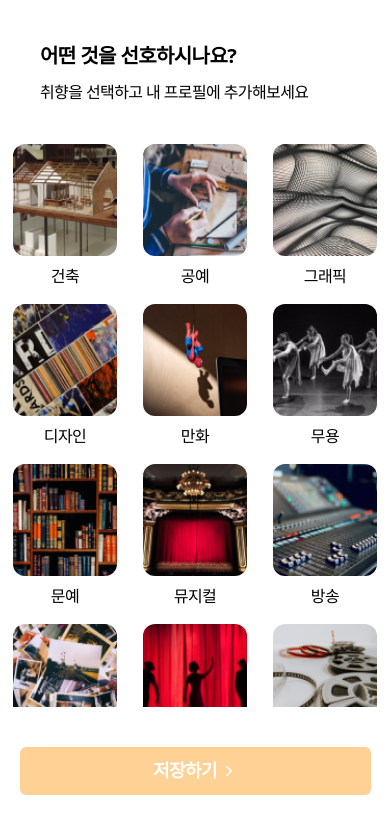
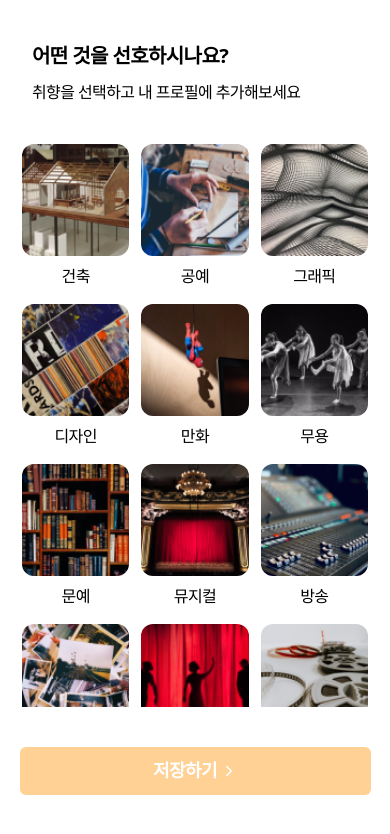
Before and after one commit to art-friendly-project/front-end, a React (Create React App) app in the folder web/: page /taste-select in a window 390 px wide. Shown: the top 834 px of the page. Built offline with nearby package versions, Linux system fonts and the light colour scheme.

Commit message:
design: 마진, 패딩 일부 수정

```diff
--- a/web/src/components/login/LoginTitle.tsx
+++ b/web/src/components/login/LoginTitle.tsx
@@ -1,6 +1,6 @@
 const LoginTitle = () => {
   return (
-    <div className="flex flex-col w-full pl-10 mb-20 md:items-center md:ml-0">
+    <div className="flex flex-col w-full mb-20 pl-7 sm:items-center sm:pl-0">
       <span className="mb-2 text-Display3">Art-Friendly</span>
       <span className="text-Display1-M">예술을 만나고, 나누는 즐거움</span>
     </div>
--- a/web/src/components/tasteSelect/SelectCover.tsx
+++ b/web/src/components/tasteSelect/SelectCover.tsx
@@ -2,7 +2,7 @@ import { IoHeart } from 'react-icons/io5';
 
 const SelectCover = () => {
   return (
-    <div className="absolute flex items-center justify-center w-4/5 bg-orange-100 opacity-65 h-28 rounded-xl animate-appear-mid">
+    <div className="absolute flex items-center justify-center bg-orange-100 w-9/10 opacity-65 h-28 rounded-xl animate-appear-mid">
       <IoHeart className="w-12 h-12 text-white" />
     </div>
   );
--- a/web/src/components/tasteSelect/TasteItem.tsx
+++ b/web/src/components/tasteSelect/TasteItem.tsx
@@ -29,7 +29,7 @@ const TasteItem = ({ taste, tasteKr, setSelectedList }: tasteItem) => {
       onClick={selectBtnHandler}
     >
       {selected ? <SelectCover /> : null}
-      <img className="w-4/5 h-28 rounded-xl" src={taste} />
+      <img className="w-9/10 h-28 rounded-xl" src={taste} />
       <span className="mt-2 mb-4 text-Body3-M">{tasteKr}</span>
     </button>
   );
--- a/web/src/components/tasteSelect/TasteList.tsx
+++ b/web/src/components/tasteSelect/TasteList.tsx
@@ -24,7 +24,7 @@ interface tasteList {
 
 const TasteList = ({ setSelectedList }: tasteList) => {
   return (
-    <div className="flex flex-wrap mb-10 overflow-y-scroll h-7/10 scrollbar-hide">
+    <div className="flex flex-wrap px-4 mb-10 overflow-y-scroll h-7/10 scrollbar-hide">
       {tastes.map((taste, idx) => (
         <TasteItem
           key={taste}
--- a/web/src/components/tasteSelect/TasteSelectTitle.tsx
+++ b/web/src/components/tasteSelect/TasteSelectTitle.tsx
@@ -1,6 +1,6 @@
 const TasteSelectTitle = () => {
   return (
-    <div className="flex flex-col w-full pl-10">
+    <div className="flex flex-col w-full pl-8 xl:pl-10">
       <span className="text-Headline">어떤 것을 선호하시나요?</span>
       <span className="mt-2 mb-10 text-Body3-M">
         취향을 선택하고 내 프로필에 추가해보세요
```
